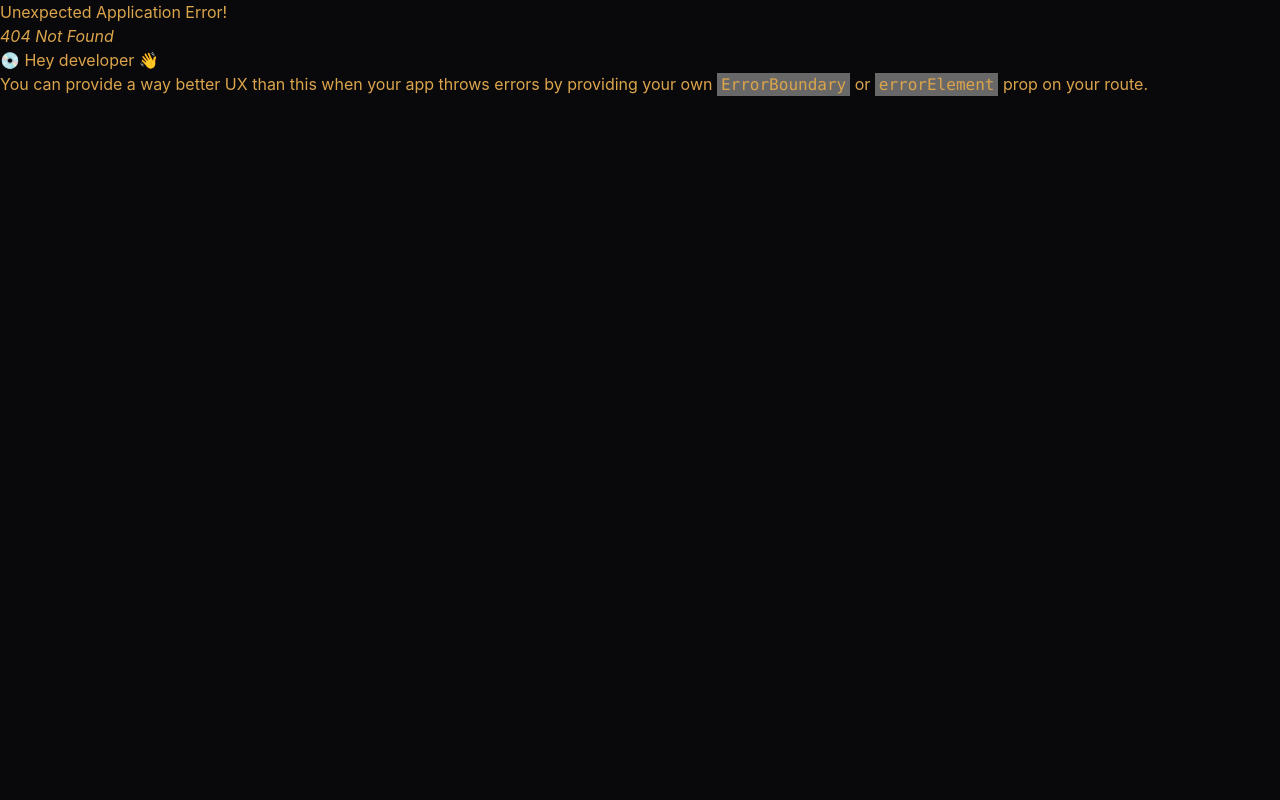
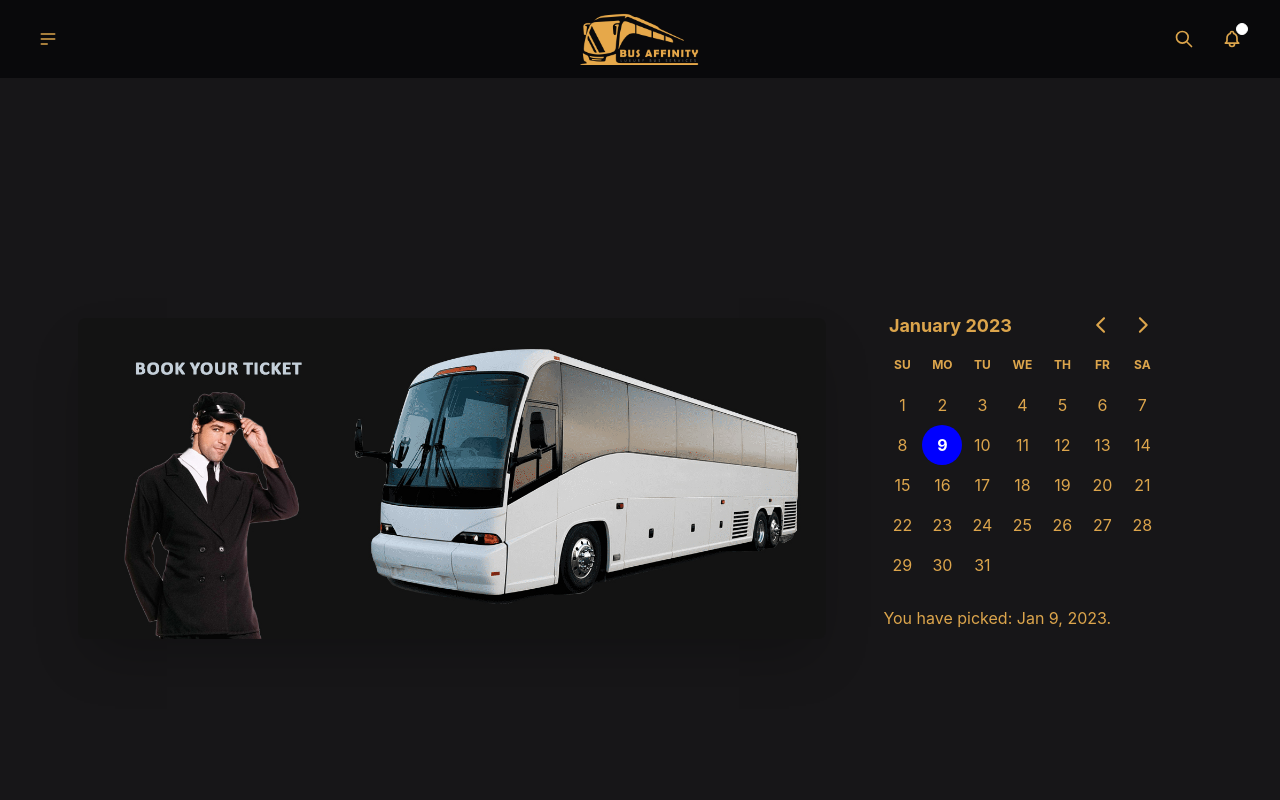
Before and after one commit to mmi-mamun/bus-affinity-client, a React (Create React App) app: page /bookings in a window 1280 px wide. Before the commit this address had no page. Shown: the top 800 px of the page. Built offline with nearby package versions, Linux system fonts and the light colour scheme.

Commit message:
bookingBanner and calendar are added

```diff
--- a/package.json
+++ b/package.json
@@ -7,7 +7,9 @@
     "@testing-library/react": "^13.4.0",
     "@testing-library/user-event": "^13.5.0",
     "daisyui": "^2.46.1",
+    "date-fns": "^2.29.3",
     "react": "^18.2.0",
+    "react-day-picker": "^8.4.1",
     "react-dom": "^18.2.0",
     "react-router-dom": "^6.6.1",
     "react-scripts": "5.0.1",
--- a/src/Routes/Router.js
+++ b/src/Routes/Router.js
@@ -1,5 +1,6 @@
 import { createBrowserRouter } from "react-router-dom";
 import Main from "../layouts/Main";
+import Bookings from "../pages/Bookings";
 import Home from "../pages/Home";
 import Login from "../shared/Login";
 
@@ -13,6 +14,10 @@ const router = createBrowserRouter([
                 element: <Home></Home>
             },
             {
+                path: '/bookings',
+                element: <Bookings></Bookings>
+            },
+            {
                 path: '/login',
                 element: <Login></Login>
             }
--- /dev/null
+++ b/src/components/BookingBanner.js
@@ -0,0 +1,34 @@
+import React, { useState } from 'react';
+import bookingBanner from '../assets/Banner/bookingTicket.jpg'
+import { format } from 'date-fns';
+import { DayPicker } from 'react-day-picker';
+
+const BookingBanner = () => {
+    const [selectedDate, setSelectedDate] = useState(new Date());
+
+    let footer = <p className='py-5'>Please pick a day..</p>;
+    if (selectedDate) {
+        footer = <p className='py-5'>You have picked: {format(selectedDate, 'PP')}.</p>;
+    }
+    return (
+        <header>
+            <div className="hero min-h-screen bg-base-200">
+                <div className="hero-content flex-col lg:flex-row">
+                    <img src={bookingBanner} alt="Booking Banner" className="rounded-lg shadow-2xl lg:w-3/5" />
+                    <div className='px-6'>
+                        <DayPicker
+                            // mode='range'
+                            mode='single'
+                            selected={selectedDate}
+                            onSelect={setSelectedDate}
+                            footer={footer}
+                        />
+                        {/* <p>You have selected date: {format(selectedDate, 'PP')}</p> */}
+                    </div>
+                </div>
+            </div>
+        </header>
+    );
+};
+
+export default BookingBanner;
--- a/src/index.css
+++ b/src/index.css
@@ -1,6 +1,7 @@
 @tailwind base;
 @tailwind components;
 @tailwind utilities;
+
 
 
 
--- a/src/index.js
+++ b/src/index.js
@@ -3,6 +3,7 @@ import ReactDOM from 'react-dom/client';
 import './index.css';
 import App from './App';
 import reportWebVitals from './reportWebVitals';
+import 'react-day-picker/dist/style.css';
 
 const root = ReactDOM.createRoot(document.getElementById('root'));
 root.render(
--- /dev/null
+++ b/src/pages/Bookings.js
@@ -0,0 +1,12 @@
+import React from 'react';
+import BookingBanner from '../components/BookingBanner';
+
+const Bookings = () => {
+    return (
+        <div>
+            <BookingBanner></BookingBanner>
+        </div>
+    );
+};
+
+export default Bookings;
--- a/src/shared/Navbar.js
+++ b/src/shared/Navbar.js
@@ -5,7 +5,7 @@ import logo from '../assets/icons/logo.png'
 const Navbar = () => {
     const menuItems = <>
         <li><Link to="/">Home</Link></li>
-        <li><Link to="/">Check Space</Link></li>
+        <li><Link to="/bookings">Booking</Link></li>
         <li><Link to="/">Contact Us</Link></li>
         <li><Link to="/">About Us</Link></li>
         <li><Link to="/login">Login</Link></li>
```
Also changed, not shown: 1 other file (tests, documents, lock files or other folders).
